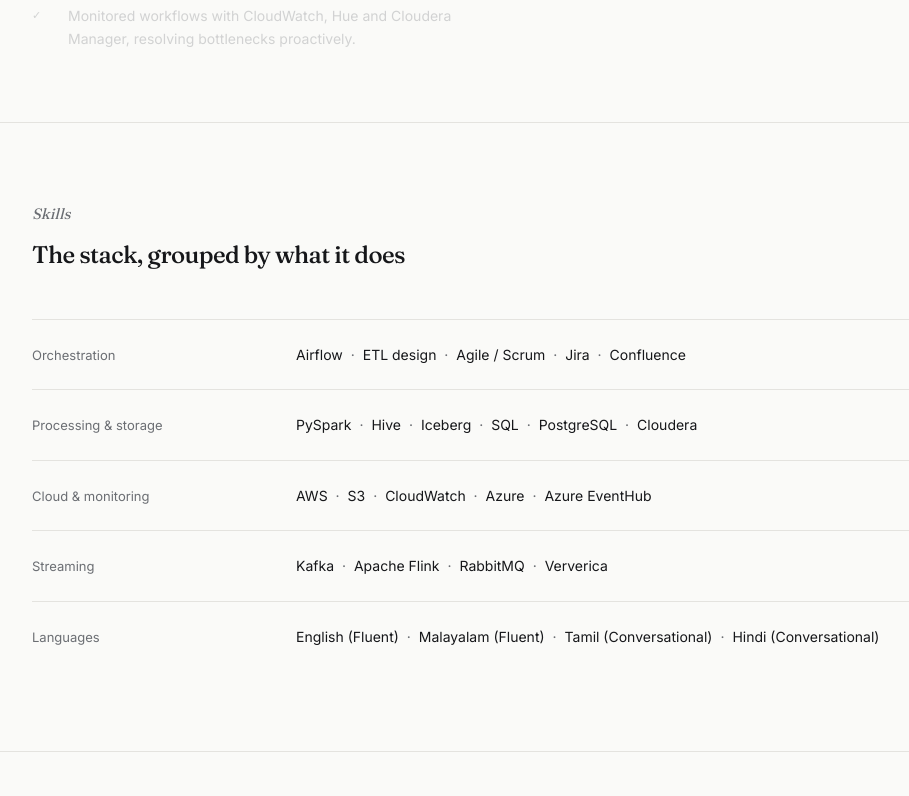
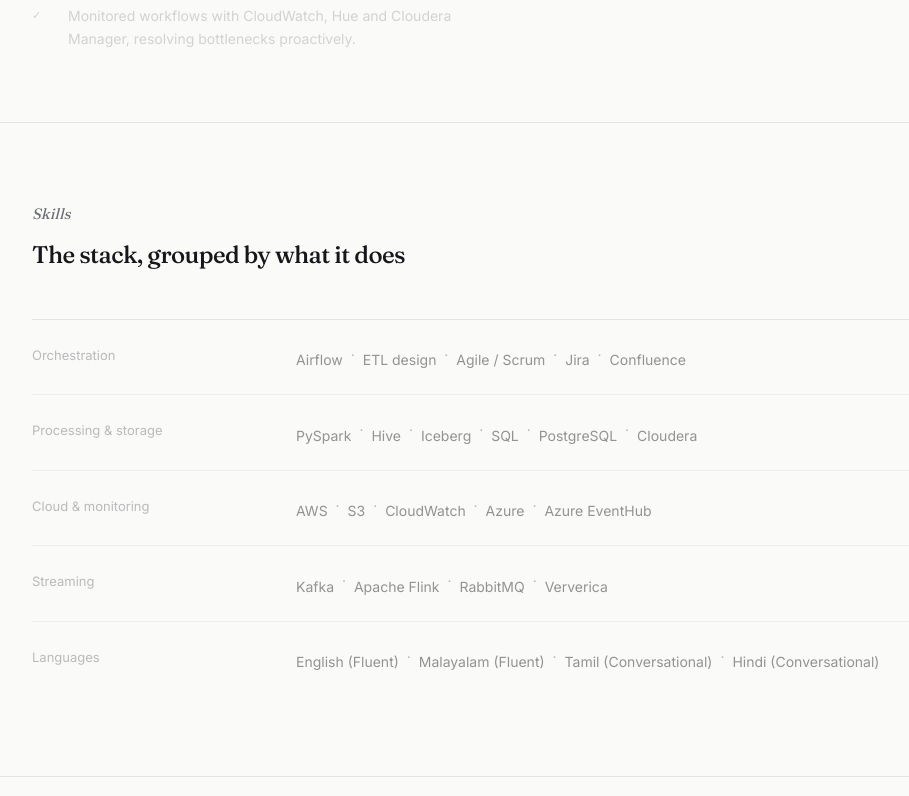
Before and after one commit to Harikrishnan009/Portfolio-website, a Next.js app: page / in a window 1280 px wide. Shown: the part 2364-3160 px from the top of the page, without its empty margins (100-1009 px from the left). Built offline with nearby package versions, Linux system fonts and the light colour scheme.

Commit message:
Make skill particles assemble row by row

```diff
--- a/components/Skills.tsx
+++ b/components/Skills.tsx
@@ -1,7 +1,6 @@
 "use client";
-import { useEffect,useRef,useState,CSSProperties } from "react";
-interface Cluster{name:string;items:string[]}
-const clusters:Cluster[]=[{name:"Orchestration",items:["Airflow","ETL design","Agile / Scrum","Jira","Confluence"]},{name:"Processing & storage",items:["PySpark","Hive","Iceberg","SQL","PostgreSQL","Cloudera"]},{name:"Cloud & monitoring",items:["AWS","S3","CloudWatch","Azure","Azure EventHub"]},{name:"Streaming",items:["Kafka","Apache Flink","RabbitMQ","Ververica"]}];
-const rows=[...clusters,{name:"Languages",items:["English (Fluent)","Malayalam (Fluent)","Tamil (Conversational)","Hindi (Conversational)"]}];
-function DataChip({label,index,revealed}:{label:string;index:number;revealed:boolean}){const delay=index*70;return <span className="skill-assembly relative inline-flex items-center justify-center px-1"><span className="skill-particle absolute h-1.5 w-1.5 rounded-full" style={{"--skill-delay":`${delay}ms`,"--skill-x":`${(index%5-2)*9}px`,backgroundColor:"var(--accent)"} as CSSProperties}/><span className="skill-particle skill-particle-2 absolute h-1 w-1 rounded-full" style={{"--skill-delay":`${delay+80}ms`,"--skill-x":`${(2-index%4)*7}px`,backgroundColor:"var(--muted)"} as CSSProperties}/><span className={`skill-label text-[14px] text-ink ${revealed?"skill-label-live":""}`} style={{transitionDelay:`${delay+360}ms`}}>{label}</span></span>}
-export default function Skills(){const[revealed,setRevealed]=useState(false);const ref=useRef<HTMLDivElement>(null);useEffect(()=>{if(!ref.current)return;const o=new IntersectionObserver(([e])=>{if(e.isIntersecting){setRevealed(true);o.disconnect();}},{threshold:.15});o.observe(ref.current);return()=>o.disconnect()},[]);let idx=0;return <section id="skills" className="border-t border-line"><div className="mx-auto max-w-content px-6 py-20 md:px-8"><p className="font-display text-[15px] italic text-muted">Skills</p><h2 className="mt-3 font-display text-2xl font-medium leading-snug tracking-tight text-ink">The stack, grouped by what it does</h2><div ref={ref} className={`skills-field mt-12 divide-y divide-line border-t border-line ${revealed?"skills-live":""}`}>{rows.map((row,r)=><div key={row.name} className="skill-row grid gap-2 py-6 md:grid-cols-4 md:items-baseline md:gap-6" style={{transitionDelay:`${r*100}ms`}}><p className="text-[13px] text-muted md:col-span-1">{row.name}</p><p className="text-[14px] md:col-span-3">{row.items.map((item,i)=>{const n=idx++;return <span key={item}><DataChip label={item} index={n} revealed={revealed}/>{i<row.items.length-1?<span className="text-muted"> · </span>:null}</span>})}</p></div>)}</div></div></section>}
+import {useEffect,useRef,useState,CSSProperties} from "react";
+const rows=[{name:"Orchestration",items:["Airflow","ETL design","Agile / Scrum","Jira","Confluence"]},{name:"Processing & storage",items:["PySpark","Hive","Iceberg","SQL","PostgreSQL","Cloudera"]},{name:"Cloud & monitoring",items:["AWS","S3","CloudWatch","Azure","Azure EventHub"]},{name:"Streaming",items:["Kafka","Apache Flink","RabbitMQ","Ververica"]},{name:"Languages",items:["English (Fluent)","Malayalam (Fluent)","Tamil (Conversational)","Hindi (Conversational)"]}];
+function Chip({label,index,live}:{label:string;index:number;live:boolean}){return <span className="skill-assembly relative inline-flex items-center justify-center px-1">{Array.from({length:4},(_,p)=><i key={p} className={`skill-particle particle-${p}`} style={{"--skill-delay":`${index*90+p*45}ms`,"--skill-x":`${(p-1.5)*12}px`,backgroundColor:p%2?"var(--muted)":"var(--accent)"} as CSSProperties}/>)}<span className={`skill-label text-[14px] text-ink ${live?"skill-label-live":""}`} style={{transitionDelay:`${index*90+430}ms`}}>{label}</span></span>}
+function SkillRow({row}:{row:(typeof rows)[number]}){const[live,setLive]=useState(false);const ref=useRef<HTMLDivElement>(null);useEffect(()=>{if(!ref.current)return;const o=new IntersectionObserver(([e])=>{if(e.isIntersecting){setLive(true);o.disconnect()}},{threshold:.45});o.observe(ref.current);return()=>o.disconnect()},[]);return <div ref={ref} className={`skill-row grid gap-2 py-6 md:grid-cols-4 md:items-baseline md:gap-6 ${live?"skills-live":""}`}><p className="text-[13px] text-muted md:col-span-1">{row.name}</p><p className="text-[14px] md:col-span-3">{row.items.map((item,i)=><span key={item}><Chip label={item} index={i} live={live}/>{i<row.items.length-1?<span className="text-muted"> · </span>:null}</span>)}</p></div>}
+export default function Skills(){return <section id="skills" className="border-t border-line"><div className="mx-auto max-w-content px-6 py-20 md:px-8"><p className="font-display text-[15px] italic text-muted">Skills</p><h2 className="mt-3 font-display text-2xl font-medium leading-snug tracking-tight text-ink">The stack, grouped by what it does</h2><div className="skills-field mt-12 divide-y divide-line border-t border-line">{rows.map(row=><SkillRow key={row.name} row={row}/>)}</div></div></section>}
```
